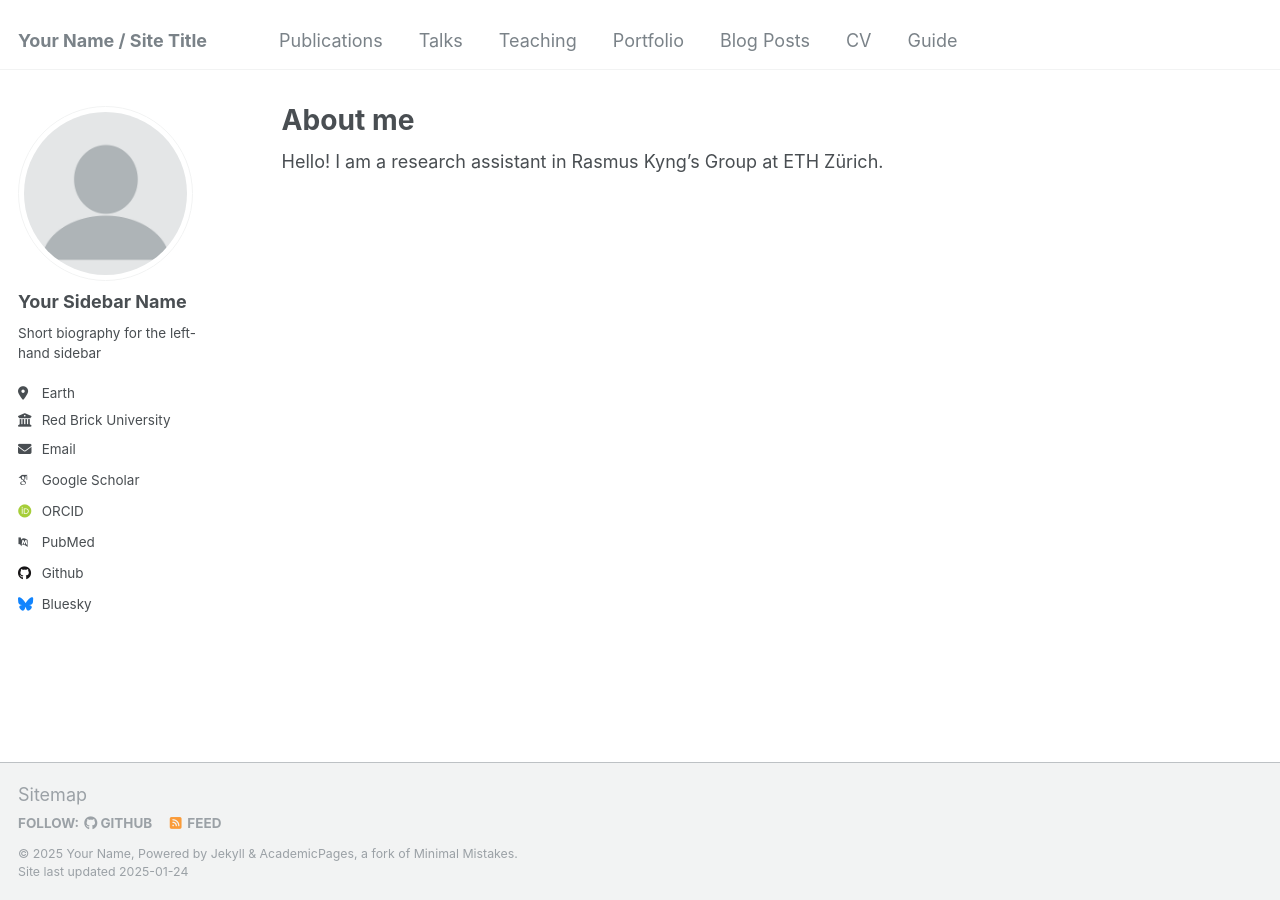
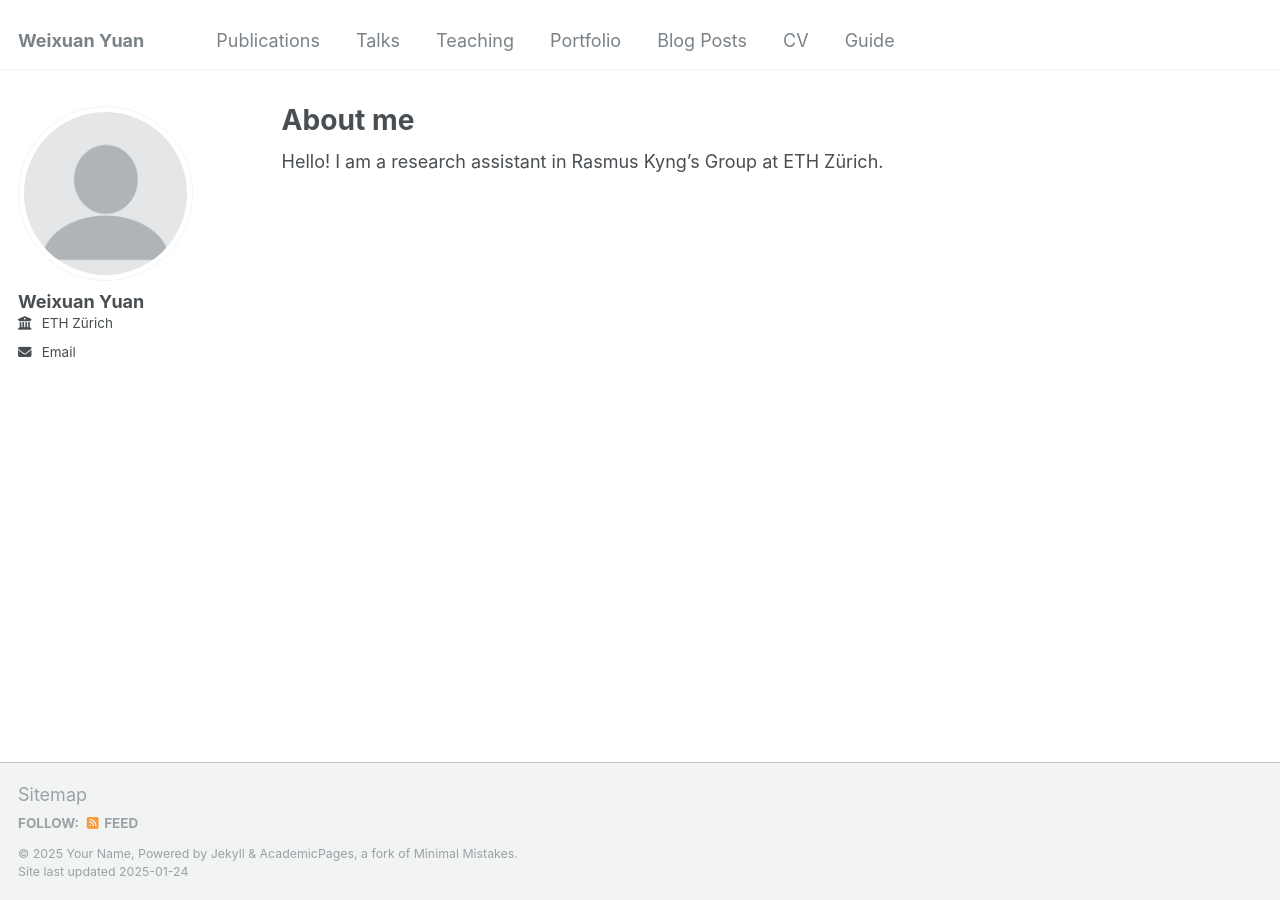
Before and after one commit to yzll0/yzll0.github.io, a Jekyll site: the page built from _pages/about.md, in a window 1280 px wide. Built offline with Jekyll 4.4.1, drawn with Linux system fonts in a browser that asks for light colours; some web fonts are replaced.

Commit message:
Update _config.yml

```diff
--- a/_config.yml
+++ b/_config.yml
@@ -8,13 +8,13 @@
 
 # Basic Site Settings
 locale                   : "en-US"
-title                    : "Your Name / Site Title"
+title                    : "Weixuan Yuan"
 title_separator          : "-"
 name                     : &name "Your Name"
 description              : &description "personal description"
 url                      : https://academicpages.github.io # the base hostname & protocol for your site e.g. "https://[your GitHub username].github.io"
 baseurl                  : "" # the subpath of your site, e.g. "/blog"
-repository               : "academicpages/academicpages.github.io"
+repository               : "yzll0.github.io"
 
 # Site Author - The following control what appear as part of the author content on the side bar.
 #               If a field is blank the icon and link will not appear, otherwise it will be shown.
@@ -22,57 +22,57 @@ repository               : "academicpages/academicpages.github.io"
 author:
   # Biographic information
   avatar           : "profile.png"
-  name             : "Your Sidebar Name"
+  name             : "Weixuan Yuan"
   pronouns         : # example: "she/her"
-  bio              : "Short biography for the left-hand sidebar"
-  location         : "Earth"
-  employer         : "Red Brick University"
-  uri              : # URL
-  email            : "none@example.org"
+  #bio              : "Short biography for the left-hand sidebar"
+  #location         : "Earth"
+  employer         : "ETH Zürich"
+  #uri              : # URL
+  email            : "weixuan.yuan@inf.ethz.ch"
 
-  # Academic websites
-  arxiv            : # URL - Update with the correct link to your profile
-  googlescholar    : "https://scholar.google.com/citations?user=PS_CX0AAAAAJ"
-  impactstory      : # URL
-  orcid            : "http://orcid.org/yourorcidurl"
-  semantic         : # URL
-  pubmed           : "https://www.ncbi.nlm.nih.gov/pubmed/?term=john+snow"
-  researchgate     : # URL
-  scopus           : # URL
+  # # Academic websites
+  # arxiv            : # URL - Update with the correct link to your profile
+  # googlescholar    : "https://scholar.google.com/citations?user=PS_CX0AAAAAJ"
+  # impactstory      : # URL
+  # orcid            : "http://orcid.org/yourorcidurl"
+  # semantic         : # URL
+  # pubmed           : "https://www.ncbi.nlm.nih.gov/pubmed/?term=john+snow"
+  # researchgate     : # URL
+  # scopus           : # URL
 
-  # Repositories and software development
-  bitbucket        : # Username - Update with your username on the site
-  codepen          : # Username
-  dribbble         : # Username
-  github           : "academicpages"
-  kaggle           : # Username
-  stackoverflow    : # User number or user number and name (i.e., use "1" or "1/jeff-atwood")
+  # # Repositories and software development
+  # bitbucket        : # Username - Update with your username on the site
+  # codepen          : # Username
+  # dribbble         : # Username
+  # github           : "academicpages"
+  # kaggle           : # Username
+  # stackoverflow    : # User number or user number and name (i.e., use "1" or "1/jeff-atwood")
 
-  # Social media
-  bluesky          : "bsky.app" # Replace this with you Bluesky username
-  facebook         : # Username
-  flickr           : # Username
-  foursquare       : # Username
-  goodreads        : # Username
-  google_plus      : # Username
-  keybase          : # Username
-  instagram        : # Username
-  lastfm           : # Username
-  linkedin         : # Username
-  mastodon         : # URL
-  medium           : # URL
-  pinterest        : # Username
-  soundcloud       : # Username
-  steam            : # Username
-  telegram         : # URL
-  tumblr           : # Username
-  twitter          : # Username for X / Twitter
-  vine             : # Username
-  weibo            : # Username
-  wikipedia        : # Username
-  xing             : # Username
-  youtube          : # Username
-  zhihu            : # Username
+  # # Social media
+  # bluesky          : "bsky.app" # Replace this with you Bluesky username
+  # facebook         : # Username
+  # flickr           : # Username
+  # foursquare       : # Username
+  # goodreads        : # Username
+  # google_plus      : # Username
+  # keybase          : # Username
+  # instagram        : # Username
+  # lastfm           : # Username
+  # linkedin         : # Username
+  # mastodon         : # URL
+  # medium           : # URL
+  # pinterest        : # Username
+  # soundcloud       : # Username
+  # steam            : # Username
+  # telegram         : # URL
+  # tumblr           : # Username
+  # twitter          : # Username for X / Twitter
+  # vine             : # Username
+  # weibo            : # Username
+  # wikipedia        : # Username
+  # xing             : # Username
+  # youtube          : # Username
+  # zhihu            : # Username
 
 # Publication Category - The following the list of publication categories and their headings
 publication_category:
```
